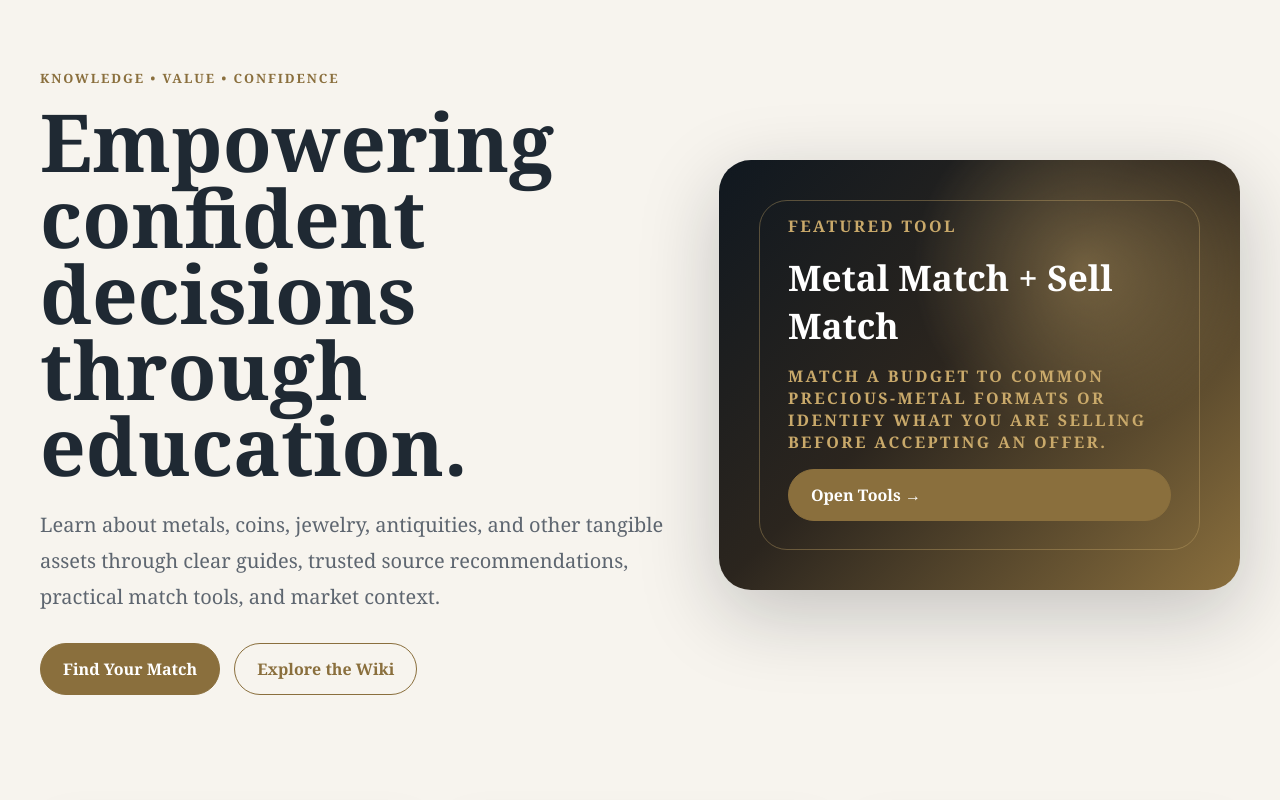
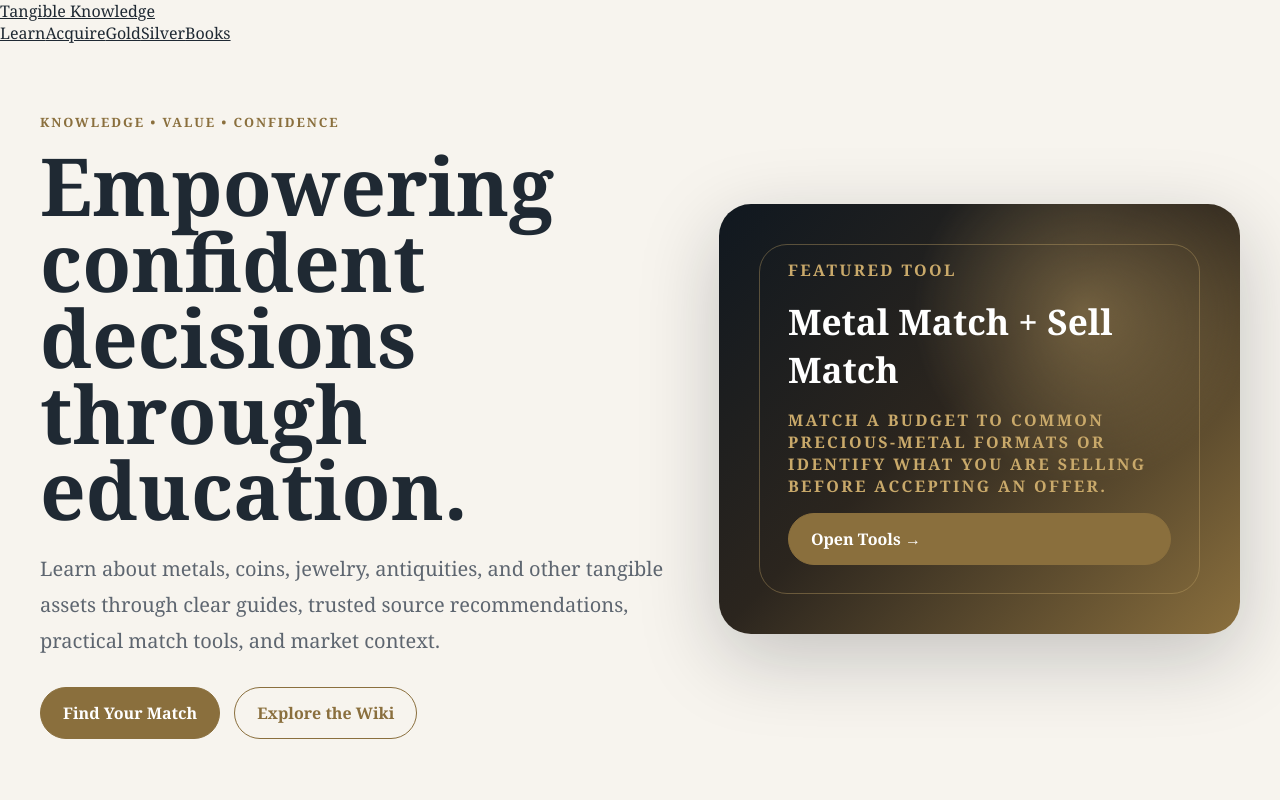
Before and after one commit to BryanFinnigan/tangible-value-v1, a Next.js app: page / in a window 1280 px wide. Shown: the top 800 px of the page. Built offline with nearby package versions, Linux system fonts and the light colour scheme.

Commit message:
Update layout.tsx

```diff
--- a/app/layout.tsx
+++ b/app/layout.tsx
@@ -1,4 +1,11 @@
 import "./globals.css";
+import Header from "./components/Header";
+
+export const metadata = {
+  title: "Tangible Knowledge",
+  description:
+    "Education-first guides for gold, silver, coins, jewelry, and tangible assets.",
+};
 
 export default function RootLayout({
   children,
@@ -7,7 +14,10 @@ export default function RootLayout({
 }) {
   return (
     <html lang="en">
-      <body>{children}</body>
+      <body>
+        <Header />
+        {children}
+      </body>
     </html>
   );
 }
```
